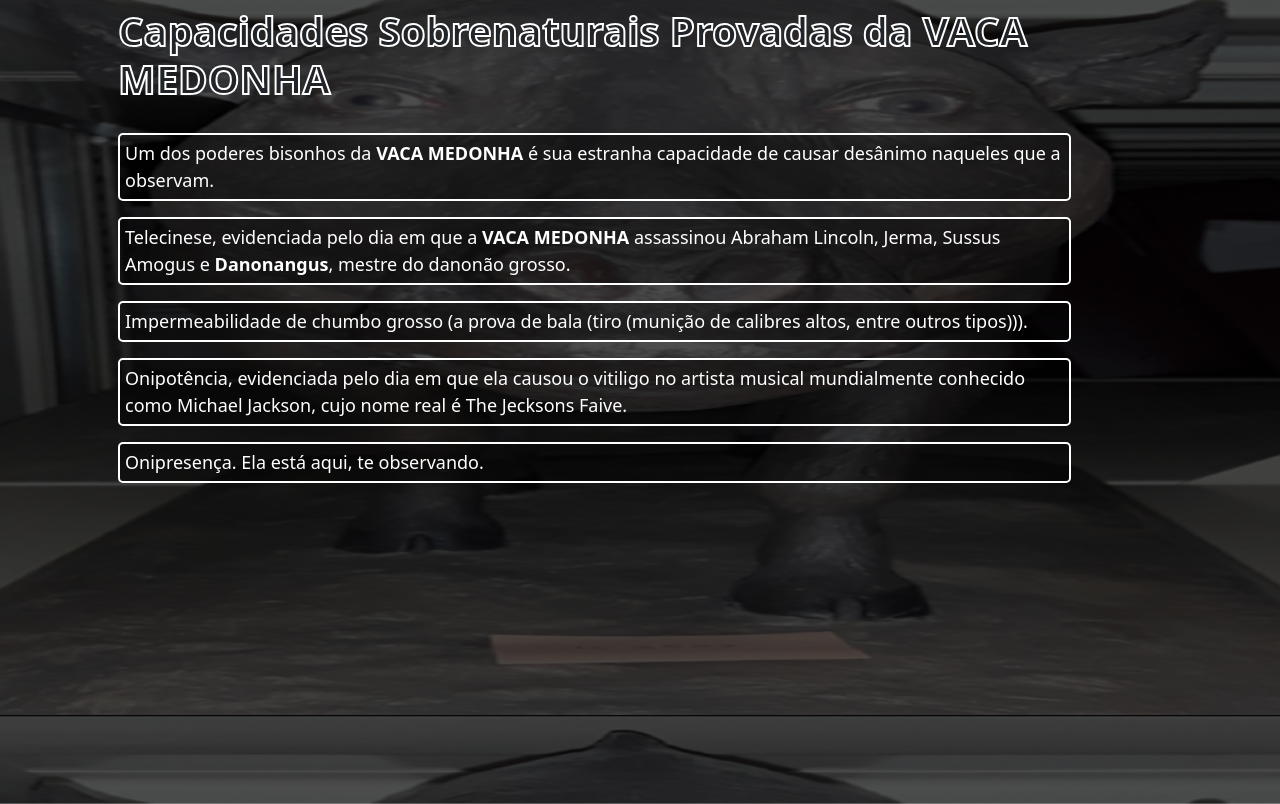
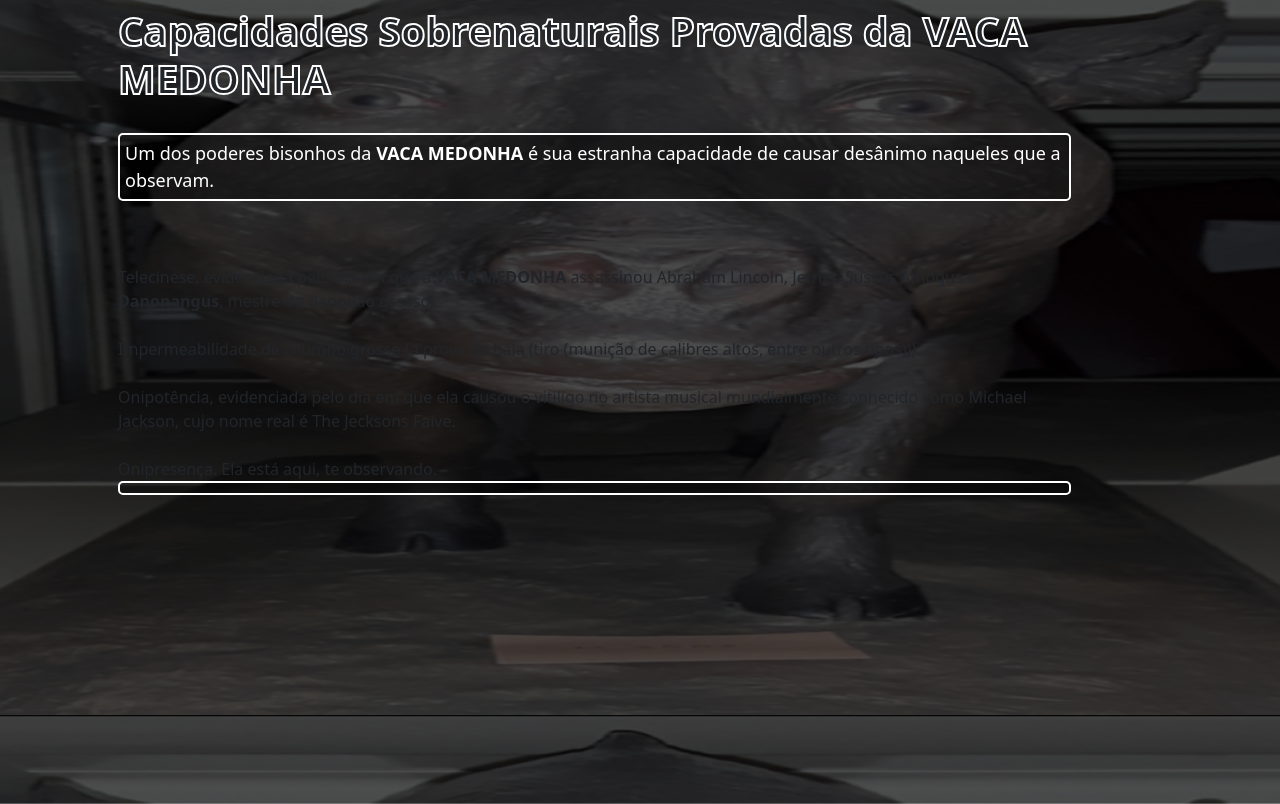
Before and after one commit to MarceloHenriqueKaras/Template, a plain HTML site: page index.html in a window 1280 px wide. Shown: the part 1685-2489 px from the top of the page. Drawn offline with nearby package versions, Linux system fonts and the light colour scheme.

Commit message:
Update index.html

```diff
--- a/index.html
+++ b/index.html
@@ -59,10 +59,10 @@
                     <div class="col-lg-11">
                         <h1>Capacidades Sobrenaturais Provadas da <strong>VACA MEDONHA</strong> </h1>
                         <p style="margin-top: 30px;">Um dos poderes bisonhos da <strong>VACA MEDONHA</strong> é sua estranha capacidade de causar desânimo naqueles que a observam.</p>
-                        <p style="margin-top: 10px;">Telecinese, evidenciada pelo dia em que a <strong>VACA MEDONHA</strong> assassinou Abraham Lincoln, Jerma, Sussus Amogus e <strong>Danonangus</strong>, mestre do danonão grosso.</p>
-                        <p style="margin-top: 10px;">Impermeabilidade de chumbo grosso (a prova de bala (tiro (munição de calibres altos, entre outros tipos))).</p>
-                        <p style="margin-top: 10px;">Onipotência, evidenciada pelo dia em que ela causou o vitiligo no artista musical mundialmente conhecido como Michael Jackson, cujo nome real é The Jecksons Faive.</p>
-                        <p style="margin-top: 10px;">Onipresença. Ela está aqui, te observando.</p>
+                        <br><br>Telecinese, evidenciada pelo dia em que a <strong>VACA MEDONHA</strong> assassinou Abraham Lincoln, Jerma, Sussus Amogus e <strong>Danonangus</strong>, mestre do danonão grosso.
+                        <br><br>Impermeabilidade de chumbo grosso (a prova de bala (tiro (munição de calibres altos, entre outros tipos))).
+                        <br><br>Onipotência, evidenciada pelo dia em que ela causou o vitiligo no artista musical mundialmente conhecido como Michael Jackson, cujo nome real é The Jecksons Faive.
+                        <br><br>Onipresença. Ela está aqui, te observando.</p>
                     </div>
                 </div>
             </div>
```
